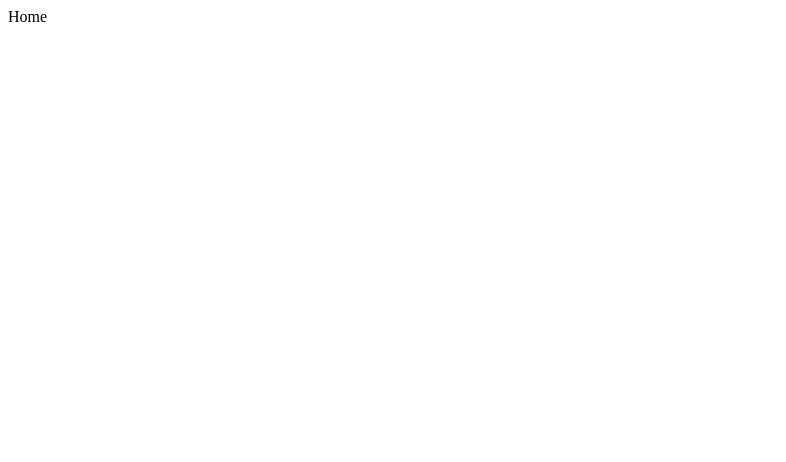
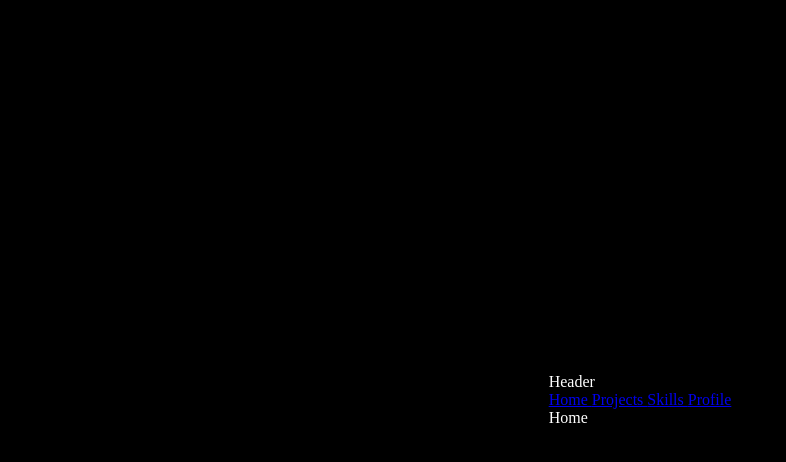
Before and after one commit to kelvynkhrystian/portifolio, a React (Create React App) app: page / in a window 1280 px wide. Shown: the top 462 px of the page, without its empty margins (0-786 px from the left). Built offline with nearby package versions, Linux system fonts and the light colour scheme.

Commit message:
add-links-add-globalStyle

```diff
--- a/src/App.js
+++ b/src/App.js
@@ -7,7 +7,7 @@ import Skills from './pages/Skills'
 function App() {
   return (
     <>
-      <Route path="/" component={ Home } />
+      <Route exact path="/" component={ Home } />
       <Route path="/projects" component={ Projects } />
       {/* <Route path="/projects/id" component={ Projects } /> */}
       <Route path="/skills" component={ Skills } />
--- a/src/components/Header.jsx
+++ b/src/components/Header.jsx
@@ -1,8 +1,15 @@
 import React from 'react'
+import { Link } from 'react-router-dom'
 
 function Header() {
   return (
-    <div>Header</div>
+    <>
+      <div>Header</div>
+      <Link to="/" > Home </Link>
+      <Link to="/projects" > Projects </Link>
+      <Link to="/skills" > Skills </Link>
+      <Link to="/profile" > Profile </Link>
+    </>
   )
 }
 
--- a/src/index.js
+++ b/src/index.js
@@ -2,6 +2,7 @@ import React from 'react';
 import ReactDOM from 'react-dom/client';
 import { BrowserRouter } from 'react-router-dom';
 import App from './App';
+import GlobalStyle from './styles/globalStyles';
 
 const root = ReactDOM.createRoot(document.getElementById('root'));
 root.render(
@@ -9,5 +10,6 @@ root.render(
     <BrowserRouter>
       <App />
     </BrowserRouter>
+    <GlobalStyle />
   </React.StrictMode>
 );
--- a/src/pages/Home.jsx
+++ b/src/pages/Home.jsx
@@ -1,8 +1,12 @@
 import React from 'react'
+import Header from '../components/Header'
 
 function Home() {
   return (
-    <div>Home</div>
+    <>
+      <Header />
+      <div>Home</div>
+    </>
   )
 }
 
--- a/src/pages/Profile.jsx
+++ b/src/pages/Profile.jsx
@@ -1,8 +1,12 @@
 import React from 'react'
+import Header from '../components/Header'
 
 function Profile() {
   return (
-    <div>Profile</div>
+    <>
+      <Header />
+      <div>Profile</div>
+    </>
   )
 }
 
--- a/src/pages/Projects.jsx
+++ b/src/pages/Projects.jsx
@@ -1,8 +1,12 @@
 import React from 'react'
+import Header from '../components/Header'
 
 function Projects() {
   return (
-    <div>Projects</div>
+    <>
+      <Header />
+      <div>Projects</div>
+    </>
   )
 }
 
--- a/src/pages/Skills.jsx
+++ b/src/pages/Skills.jsx
@@ -1,8 +1,12 @@
 import React from 'react'
+import Header from '../components/Header'
 
 function Skills() {
   return (
-    <div>Skills</div>
+    <>
+      <Header />
+      <div>Skills</div>
+    </>
   )
 }
 
--- /dev/null
+++ b/src/styles/globalStyles.js
@@ -0,0 +1,39 @@
+import { createGlobalStyle } from 'styled-components';
+
+const GlobalStyle = createGlobalStyle`
+  * {
+    box-sizing: border-box;
+    margin: 0;
+    padding: 0;
+  }
+
+  /* #root {
+    align-items: center;
+    background: transparent;
+    display: flex;
+    flex-direction: column;
+    justify-content: flex-start;
+    width: 100%;
+    height: 100vh;
+  } */
+
+  body {
+    align-items: center;
+    color: white;
+    background-color: black;
+    display: flex;
+    flex-direction: column;
+    justify-content: center;
+    height: 100vh;
+    width: 100%;
+  }
+
+
+  @media (min-width:600px) {
+    body {
+
+    };
+  }
+`;
+
+export default GlobalStyle;
```
